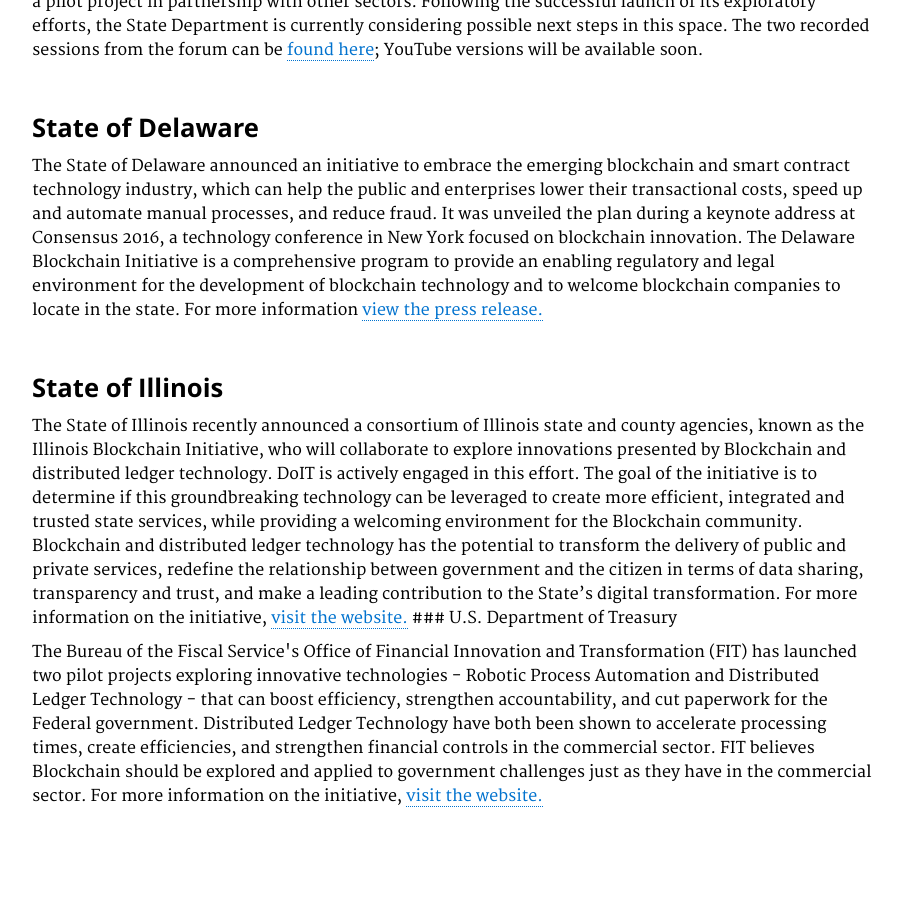
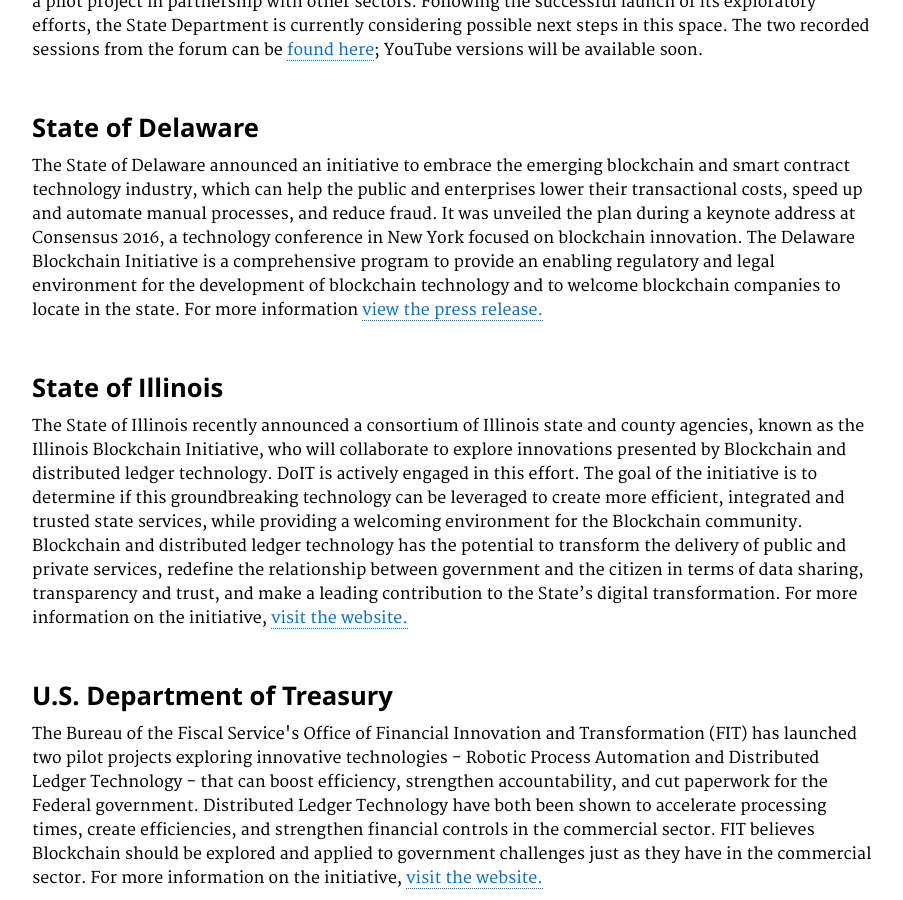
Before and after one commit to GSA/emerging-technology-atlas, a Jekyll site: the page built from pages/blockchain-programs.md, in a window 1280 px wide and 900 px high, scrolled down 3274 px. Shown: the whole window, without its empty margins (350-1253 px from the left). Built offline with Jekyll 4.4.1, drawn with Linux system fonts in a browser that asks for light colours; before the commit the page ends 4092 px from its top, so only the background shows below that.

```diff
--- a/pages/blockchain-programs.md
+++ b/pages/blockchain-programs.md
@@ -55,7 +55,7 @@ The State of Delaware announced an initiative to embrace the emerging blockchain
 
 ### State of Illinois
 
-<p> The State of Illinois recently announced a consortium of Illinois state and county agencies, known as the Illinois Blockchain Initiative, who will collaborate to explore innovations presented by Blockchain and distributed ledger technology. DoIT is actively engaged in this effort. The goal of the initiative is to determine if this groundbreaking technology can be leveraged to create more efficient, integrated and trusted state services, while providing a welcoming environment for the Blockchain community. Blockchain and distributed ledger technology has the potential to transform the delivery of public and private services, redefine the relationship between government and the citizen in terms of data sharing, transparency and trust, and make a leading contribution to the State’s digital transformation. For more information on the initiative, <a href="https://www2.illinois.gov/sites/doit/Pages/BlockChainInitiative.aspx">visit the website.</a>
+<p> The State of Illinois recently announced a consortium of Illinois state and county agencies, known as the Illinois Blockchain Initiative, who will collaborate to explore innovations presented by Blockchain and distributed ledger technology. DoIT is actively engaged in this effort. The goal of the initiative is to determine if this groundbreaking technology can be leveraged to create more efficient, integrated and trusted state services, while providing a welcoming environment for the Blockchain community. Blockchain and distributed ledger technology has the potential to transform the delivery of public and private services, redefine the relationship between government and the citizen in terms of data sharing, transparency and trust, and make a leading contribution to the State’s digital transformation. For more information on the initiative, <a href="https://www2.illinois.gov/sites/doit/Pages/BlockChainInitiative.aspx">visit the website.</a> </p>
 
 ### U.S. Department of Treasury
 
```
